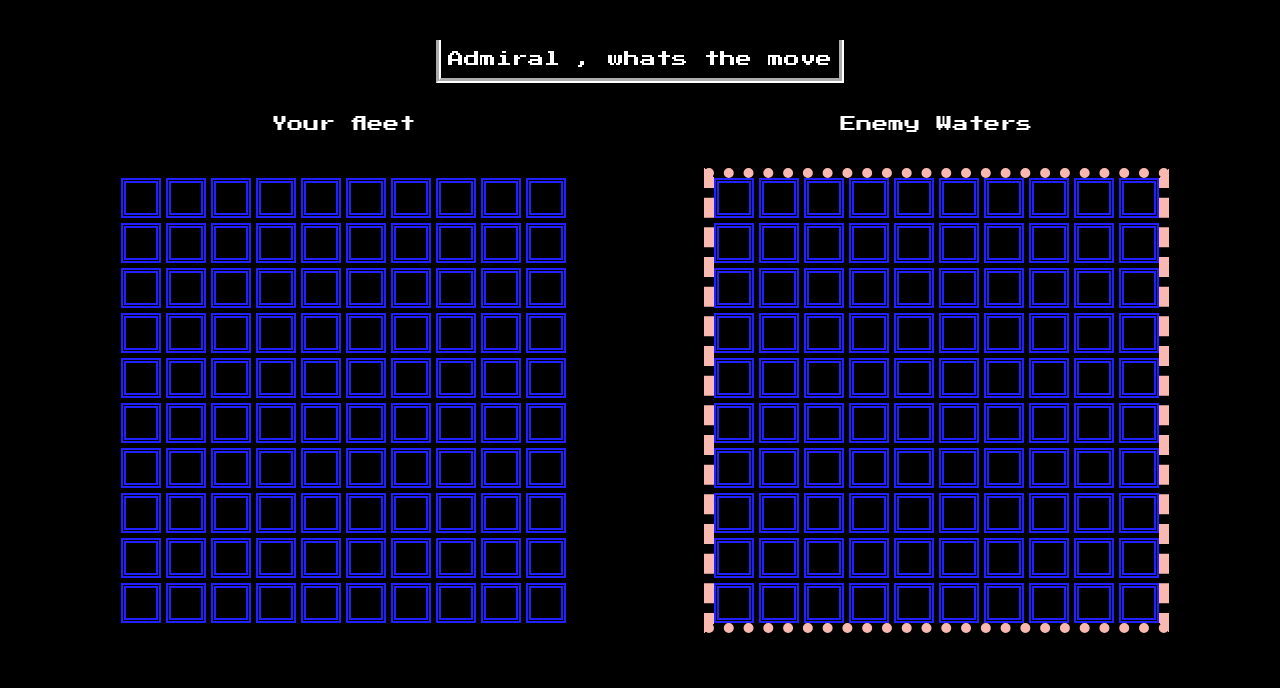
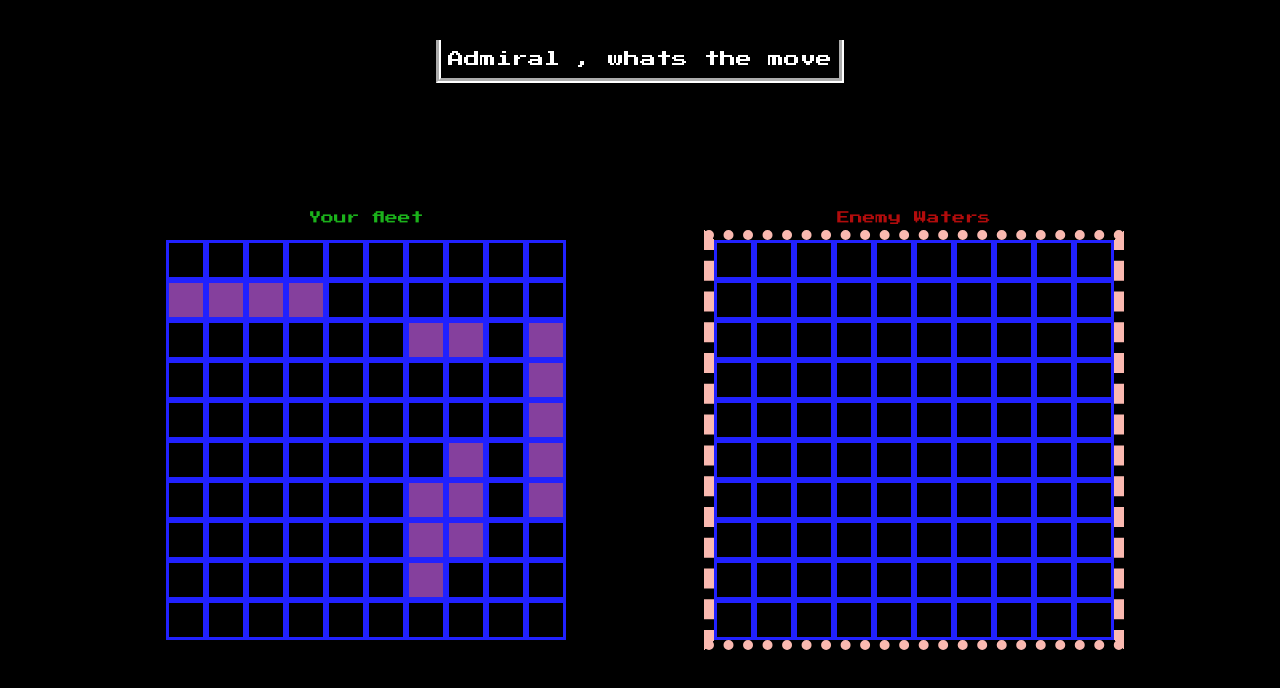
Before and after one commit to FrontEndMaestro/Battleship-Project, a website built with webpack: page src/index.html in a window 1280 px wide. Both pictures are taken after a click on the button 938 px from the left and 400 px from the top of the page. Built offline with nearby package versions, Linux system fonts and the light colour scheme.

Commit message:
style: add css for displays

```diff
--- a/src/styles.css
+++ b/src/styles.css
@@ -83,12 +83,12 @@ body {
 }
 
 .game-board {
+  margin-top: 80px;
   display: grid;
   grid-template-columns: repeat(10, minmax(1rem, 2.5rem));
   grid-template-rows: repeat(10, minmax(1rem, 2.5rem));
-  gap: 5px;
+  position: relative;
   place-items: center;
-  border: 1px solid black;
   border: 10px solid transparent;
 }
 
@@ -96,9 +96,22 @@ body {
   display: flex;
   justify-content: center;
   align-items: center;
-  border: 5px double #2121ff;
+  border: 3px solid #2121ff;
   padding: 10px;
   place-self: stretch;
+}
+
+.cell:hover{
+  transform: scale(1.1);
+}
+
+
+.ship-cell{
+  background-color: #85409D;
+}
+
+.missed-shot{
+  background-color: #ffdf00;
 }
 
 .hit {
@@ -107,7 +120,16 @@ body {
 
 .display-name {
   position: absolute;
-  top: 14%;
+  top: -8%;
+  font-size: .8rem;
+}
+
+.green-color{
+  color: rgb(27, 178, 27);
+}
+
+.red-color{
+color:rgb(178, 12, 12)
 }
 
 .current-turn {
@@ -153,6 +175,8 @@ body {
   border: 5px solid blue;
 }
 
+
+
 @keyframes blink {
   50% {
     border-color: black;
```
